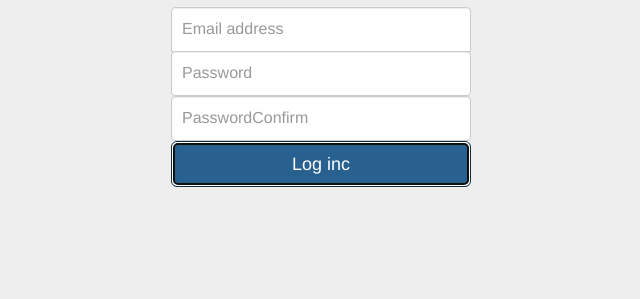
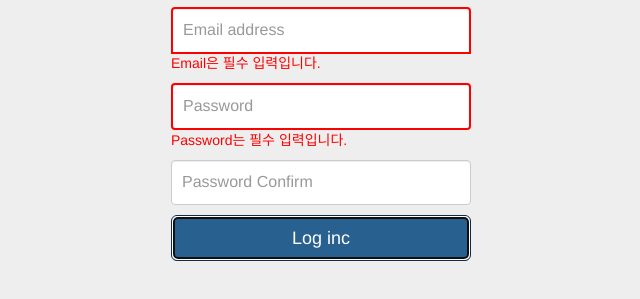
Before and after one commit to shinyooon/jquery-study, a plain HTML site: page view/login.html in a window 1280 px wide. Both pictures are taken after a click on the button "Log inc". Shown: the part 111-410 px from the top of the page, without its empty margins (319-959 px from the left). Drawn offline with Linux system fonts and the light colour scheme.

Commit message:
3주차 selector#2

```diff
--- /dev/null
+++ b/css/common.css
@@ -0,0 +1 @@
+.empty{border: 2px solid #ff0000;}
--- a/js/selector.js
+++ b/js/selector.js
@@ -1,7 +1,8 @@
 $(function(){
-	//초기에 해야할 일
-	$('#btnLogin').click(checkIdAndPw);
+	//초기에 해야할 일. js파일이 시작
+	$('#btnLogin').click(checkEmailAndPassword);
 	// $('#btnLogin').click(showEmail);
+	$('font').hide();
 });
 
 function show(){
@@ -68,7 +69,7 @@ function checkIdAndPw(){
 		required=false;
 		txt = '올바른 아이디 값을 넣어주세요.'
 	}
-	if($inputPw.val()!=$inputPwCheck.val()){
+	if($inputPw.val()!==$inputPwCheck.val()){//값을 비교할때에는 비교연산자를 사용한다.
 		required=false;
 		txt = '동일한 비밀번호를 넣어주세요.'
 	}
@@ -80,3 +81,44 @@ function checkIdAndPw(){
 	}
 
 }
+function checkEmailAndPassword(){
+	var cEmail = checkEmail(),
+	      cPassword = checkPassword();
+	      cPasswordConfrim = checkPasswordConfirm();
+	if(cEmail&&cPassword){
+		alert('로그인!');
+	}
+}
+function checkEmail(){
+	var $inputEmail = $('#inputEmail');
+	var $fontChild = $inputEmail.closest('p').find('font');
+
+	if(!$inputEmail.val()){
+		$fontChild.show();
+		$inputEmail.addClass('empty');
+		return false;
+	}else{
+		$fontChild.hide();
+		$inputEmail.removeClass('empty');
+	}
+	return true;
+}
+function checkPassword(){
+	var $inputPassword= $('#inputPassword');
+	var $fontChild = $inputPassword.closest('p').find('font');
+
+	if(!$inputPassword.val()){
+		$fontChild.show();
+		$inputPassword.addClass('empty');
+		return false;
+	}else{
+		$fontChild.hide();
+		$inputPassword.removeClass('empty');
+	}
+	return true;
+}
+function checkPasswordConfirm(){
+	var $inputPasswordConfrim= $('#inputPasswordConfrim');
+	var $fontChilds = $inputPasswordConfrim.closest('p').find('font');
+	//비밀번호 확인 기능추가하기
+}
--- a/view/login.html
+++ b/view/login.html
@@ -2,26 +2,40 @@
 <html lang="en">
 <head>
 	<meta charset="UTF-8">
-	<link rel="stylesheet" type="text/css" href="../lib/bootstrap/css/bootstrap.min.css">
+	<link rel="stylesheet" type="text/css" href="../lib/bootstrap/css/bootstrap.min.css" />
 	<script type="text/javascript" src="../lib/jquery/jquery-1.11.3.min.js"></script>
 	<script type="text/javascript" src="../lib/bootstrap/js/bootstrap.min.js"></script>
 	<script type="text/javascript" src="../js/selector.js"></script>
-	<link rel="stylesheet" type="text/css" href="../css/siginin.css">
+	<link rel="stylesheet" type="text/css" href="../css/common.css" />
+	<link rel="stylesheet" type="text/css" href="../css/siginin.css" />
 	<title>로그인</title>
 </head>
 <body>
 <div class="container">
 	<form class="form-signin">
 		<h2 class="form-signin-heading">Please sign in</h2>
-		<label for="inputEmail" class="sr-only">Email address</label>
-		<input type="email" id="inputEmail" class="form-control inputs" placeholder="Email address">
-		<label for="inputPassword" class="sr-only">Passwrod</label>
-		<input type="text" id="inputPassword" class="form-control inputs" placeholder="Password">
-		<label for="inputPassword" class="sr-only">PasswordConfirm</label>
-		<input type="text" id="inputPwConfirm" class="form-control inputs" placeholder="PasswordConfirm">
+		<p>
+			<label for="inputEmail" class="sr-only">Email address</label>
+			<input type="email" id="inputEmail" class="form-control required" placeholder="Email address" />
+			<font color="red">Email은 필수 입력입니다.</font>
+		</p>
+		<p>
+			<label for="inputPassword" class="sr-only">Passrrod</label>
+			<input type="text" id="inputPassword" class="form-control required" placeholder="Password" />
+			<font color="red">Password는 필수 입력입니다.</font>
+		</p>
+		<p>
+			<label for="inputPasswordConfirm" class="sr-only">Password Confirm</label>
+			<input type="text" id="inputPasswordConfirm" class="form-control required" placeholder="Password Confirm" />
+			<font color="red">Password Confirm는 필수 입력입니다.</font>
+			<font color="red">Password와 Password Confirm이 다릅니다.</font>
+		</p>
+		<p>
+			<button type="button" id="btnLogin" class="btn btn-lg btn-primary btn-block">Log inc</button>
+		</p>
 		<!-- <label for="inputPassword" class="sr-only">Phone Number</label>
 		<input type="text" id="inputPhone" class="form-control" placeholder="Phone Number"> -->
-		<button type="button" id="btnLogin" class="btn btn-lg btn-primary btn-block">Log inc</button>
+
 	</form>
 </div>
 </body>
```
